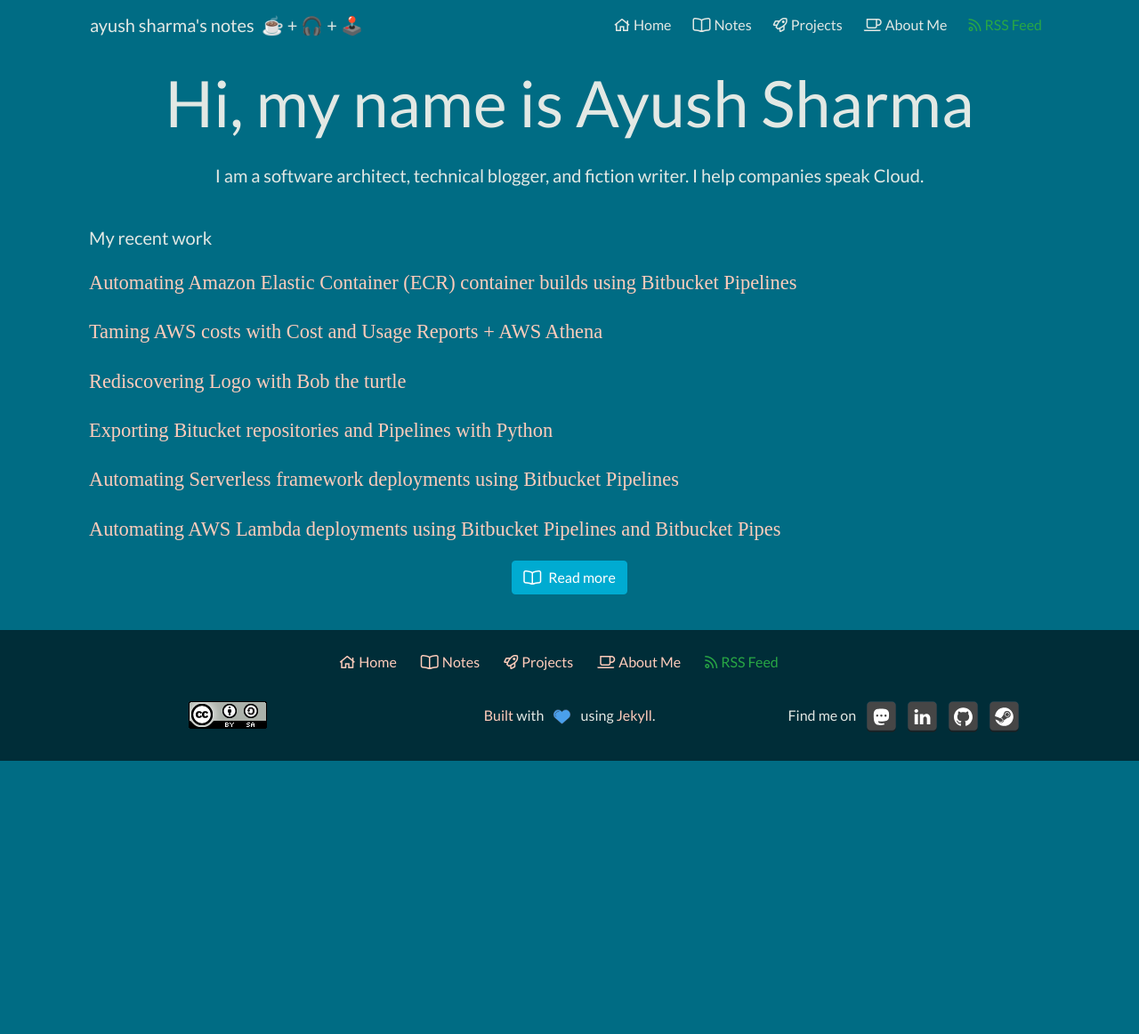
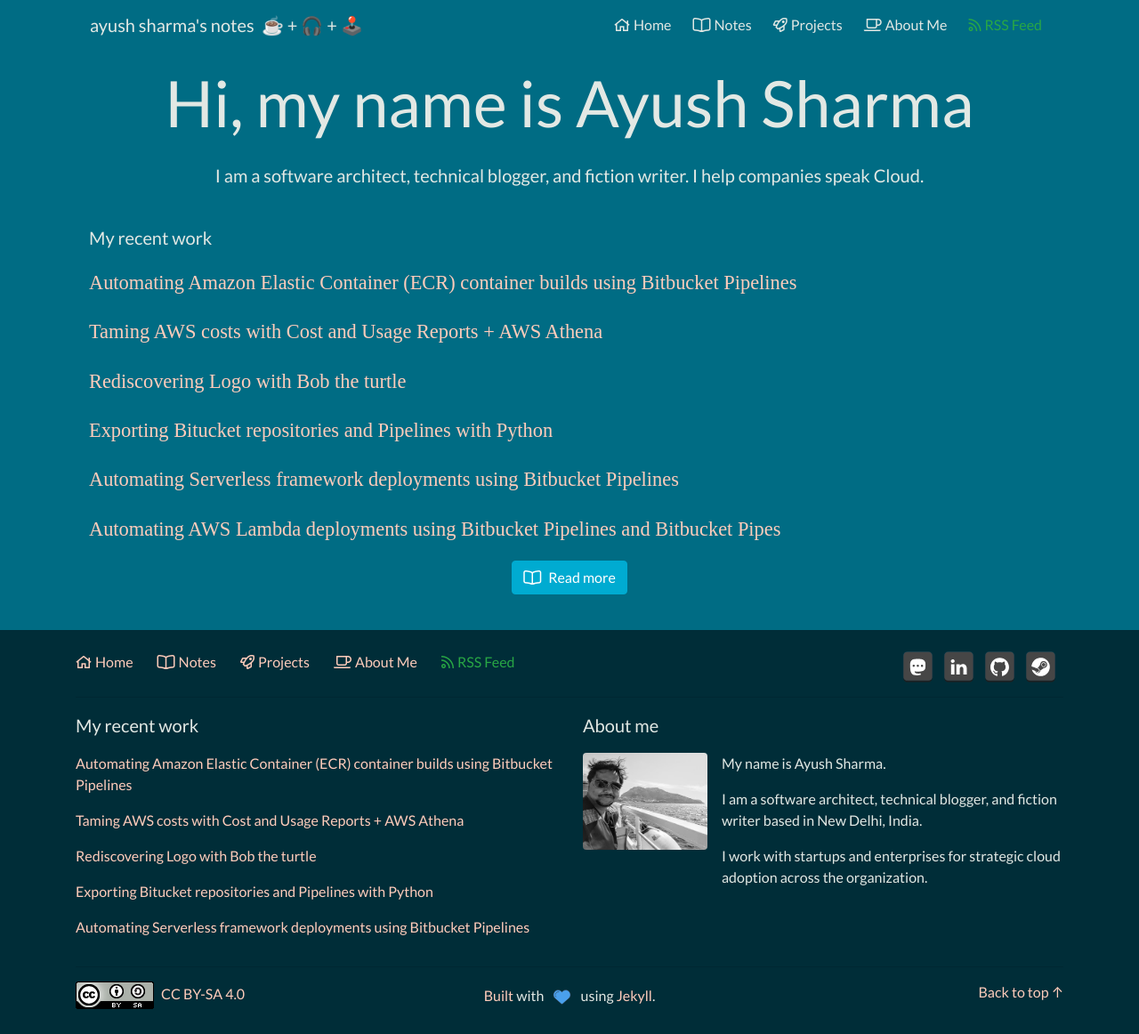
Before and after one commit to ayush-sharma/ayushsharma.in, a Jekyll site: the page built from index.md, in a window 1280 px wide. Shown: the whole page at 89% size. Built offline with Jekyll 4.4.1, drawn with Linux system fonts in a browser that asks for light colours; before the commit the page ends 900 px from its top, so only the background shows below that.

Commit message:
Reorganising footer: adding recent posts and about me section, and moving around the bottom links.

```diff
--- a/_includes/footer.html
+++ b/_includes/footer.html
@@ -6,33 +6,85 @@
 <footer class="container-fluid mt-4 p-4">
     <footer class="container">
         <div class="row">
-            <div class="col text-center">
+            <div class="col-6 text-left">
                 {% assign sorted_nav = site.collection_nav_links | sort: 'sort_order' %}
                 {% for nav in sorted_nav %}
 
-                    <a class="{{ nav.href_class }} mr-4" href="{{ nav.href }}" title="{{ nav.title }}"><i class="{{ nav.icon_class }} mr-1"></i>{{ nav.title }}</a>
+                <a class="{{ nav.href_class }} mr-4" href="{{ nav.href }}" title="{{ nav.title }}"><i
+                        class="{{ nav.icon_class }} mr-1"></i>{{ nav.title }}</a>
+
+                {% endfor %}
+            </div>
+            <div class="col-6 text-right">
+                {% assign sorted_links = site.collection_social | sort: 'sort_order' %}
+                {% for nav in sorted_links %}
+
+                <a class="{{ nav.href_class }} mr-2" href="{{ nav.href }}" title="{{ nav.title }}" target="_blank"><img
+                        src="{{ nav.icon | prepend: site.images-path | prepend: site.baseurl | prepend: site.url }}"
+                        width="35" height="35" alt="Ayush Sharma on {{ nav.title }}" /></a>
 
                 {% endfor %}
             </div>
         </div>
-        <div class="row justify-content-md-center mt-4">
-            <div class="col text-center my-2">
-                <a rel="license" href="http://creativecommons.org/licenses/by-sa/4.0/" target="_blank" title="Creative Commons Attribution-ShareAlike 4.0"><img class="mr-2" alt="Creative Commons Attribution-ShareAlike 4.0" title="Creative Commons Attribution-ShareAlike 4.0" style="border-width:0" src="{{ site.images-path | prepend: site.baseurl | prepend: site.url }}creative-commons.png" width="88" height="31" />
+        <hr />
+        <div class="row">
+            <div class="col-6">
+                <p class="lead">
+                    My recent work
+                </p>
+                <p>
+                    {% for post in site.posts %}
+                        {% if forloop.index > 5 %}
+                        {% break %}
+                        {% endif %}
+                        <p>
+                            <a class="post-link" href="{{ post.url | prepend: site.baseurl | prepend: site.url }}"
+                                title="{{ post.title }}">{{ post.title }}</a>
+                        </p>
+                        {% endfor %}
+                </p>
+            </div>
+            <div class="col-6">
+                <p class="lead">
+                    About me
+                </p>
+                <p>
+                    <div class="media">
+                        <img class="mr-3 rounded" src="{{ site.images-path | prepend: site.baseurl | prepend: site.url }}ayush-sharma.jpg" width="140" height="109" alt="Ayush Sharma">
+                        <div class="media-body">
+                          <p>
+                            My name is Ayush Sharma.
+                          </p>
+                          <p>
+                            I am a software architect, technical blogger, and fiction writer based in New Delhi, India.
+                          </p>
+                          <p>
+                            I work with startups and enterprises for strategic cloud adoption across the organization.
+                          </p>
+                        </div>
+                      </div>
+                </p>
+            </div>
+        </div>
+        <hr />
+        <div class="row">
+            <div class="col-4 text-left">
+                <a rel="license" href="http://creativecommons.org/licenses/by-sa/4.0/" target="_blank"
+                    title="Creative Commons Attribution-ShareAlike 4.0"><img class="mr-2"
+                        alt="Creative Commons Attribution-ShareAlike 4.0"
+                        title="Creative Commons Attribution-ShareAlike 4.0" style="border-width:0"
+                        src="{{ site.images-path | prepend: site.baseurl | prepend: site.url }}creative-commons.png"
+                        width="88" height="31" />CC BY-SA 4.0
                 </a>
             </div>
-            <div class="col text-center my-2">
-                <a href="https://github.com/ayush-sharma/ayushsharma.in" target="_blank">Built</a> with <img src="{{ site.images-path | prepend: site.baseurl | prepend: site.url }}love.svg" width="35" height="35" alt="love" title="love" /> using <a href="https://jekyllrb.com/" target="_blank">Jekyll</a>.
+            <div class="col-4 text-center">
+                <a href="https://github.com/ayush-sharma/ayushsharma.in" target="_blank">Built</a> with <img
+                    src="{{ site.images-path | prepend: site.baseurl | prepend: site.url }}love.svg" width="35"
+                    height="35" alt="love" title="love" /> using <a href="https://jekyllrb.com/"
+                    target="_blank">Jekyll</a>.
             </div>
-            <div class="col text-center my-2">
-                <span class="mr-2">
-                    Find me on
-                </span>
-                {% assign sorted_links = site.collection_social | sort: 'sort_order' %}
-                {% for nav in sorted_links %}
-
-                    <a class="{{ nav.href_class }} mr-2" href="{{ nav.href }}" title="{{ nav.title }}" target="_blank"><img src="{{ nav.icon | prepend: site.images-path | prepend: site.baseurl | prepend: site.url }}" width="35" height="35" alt="Ayush Sharma on {{ nav.title }}" /></a>
-
-                {% endfor %}
+            <div class="col-4 text-right">
+                <a href="#">Back to top ↑</a>
             </div>
         </div>
     </footer>
```
